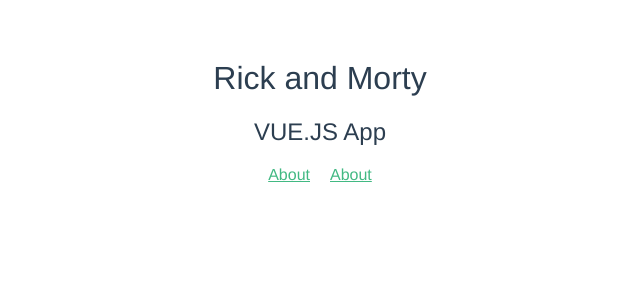
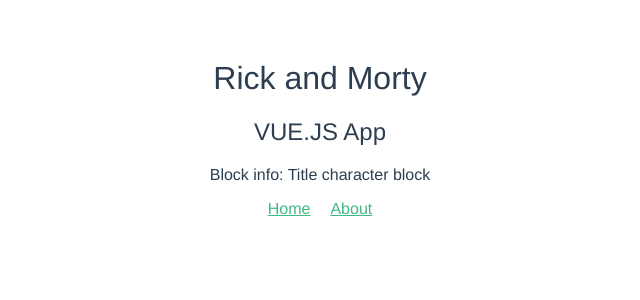
Before and after one commit to coolcrazyfox/vue-project, a Vue app: page /#/ in a window 1280 px wide. Shown: the top 300 px of the page, without its empty margins (320-960 px from the left). Built offline with nearby package versions, Linux system fonts and the light colour scheme.

Commit message:
second commit

```diff
--- a/src/api/index.js
+++ b/src/api/index.js
@@ -1,7 +1,7 @@
 import axios from 'axios'
 
-const  axiosInstance = axios.create({
+const axiosInstance = axios.create({
   baseURL: 'https://rickandmortyapi.com/api/'
 
-});
-export default  axiosInstance;
+})
+export default axiosInstance
--- /dev/null
+++ b/src/components/CharacterBlock.vue
@@ -0,0 +1,16 @@
+<template>
+  <div>
+    Block info:
+    {{ message }}
+  </div>
+</template>
+<script>
+export default {
+  name: 'character-block',
+  data () {
+    return {
+      message: 'Title character block'
+    }
+  }
+}
+</script>
--- /dev/null
+++ b/src/components/RickAndMortyCharacter.vue
@@ -0,0 +1,30 @@
+<template>
+  <div>
+    one character
+  </div>
+</template>
+
+<script>
+export default {
+  name: 'rick-and-morty-character'
+
+}
+</script>
+
+<!-- Add "scoped" attribute to limit CSS to this component only -->
+<!--<style scoped>-->
+<!--h1, h2 {-->
+<!--  font-weight: normal;-->
+<!--}-->
+<!--ul {-->
+<!--  list-style-type: none;-->
+<!--  padding: 0;-->
+<!--}-->
+<!--li {-->
+<!--  display: inline-block;-->
+<!--  margin: 0 10px;-->
+<!--}-->
+<!--a {-->
+<!--  color: #42b983;-->
+<!--}-->
+<!--</style>-->
--- a/src/components/RickAndMortyList.vue
+++ b/src/components/RickAndMortyList.vue
@@ -2,13 +2,14 @@
   <div class="hello">
     <h1>{{ msg }}</h1>
     <h2>VUE.JS App</h2>
+    <character-block/>
     <ul>
       <li>
         <a
           href="https://vuejs.org"
           target="_blank"
         >
-          About
+          Home
         </a>
       </li>
       <li>
@@ -24,8 +25,13 @@
 </template>
 
 <script>
+import CharacterBlock from './CharacterBlock'
+
 export default {
   name: 'rick-and-morty-list',
+  components: {
+    CharacterBlock
+  },
   data () {
     return {
       msg: 'Rick and Morty'
@@ -39,14 +45,17 @@ export default {
 h1, h2 {
   font-weight: normal;
 }
+
 ul {
   list-style-type: none;
   padding: 0;
 }
+
 li {
   display: inline-block;
   margin: 0 10px;
 }
+
 a {
   color: #42b983;
 }
--- a/src/router/index.js
+++ b/src/router/index.js
@@ -1,6 +1,7 @@
 import Vue from 'vue'
 import Router from 'vue-router'
-import Rick from '@/components/RickAndMortyList'
+import RickAndMortyCharacter from '../components/RickAndMortyCharacter'
+import RickAndMortyList from '../components/RickAndMortyList'
 
 Vue.use(Router)
 
@@ -9,7 +10,12 @@ export default new Router({
     {
       path: '/',
       name: 'rick-and-morty-list',
-      component: Rick
+      component: RickAndMortyList
+    },
+    {
+      path: '/character',
+      name: 'rick-and-morty-character',
+      component: RickAndMortyCharacter
     }
   ]
 })
```
